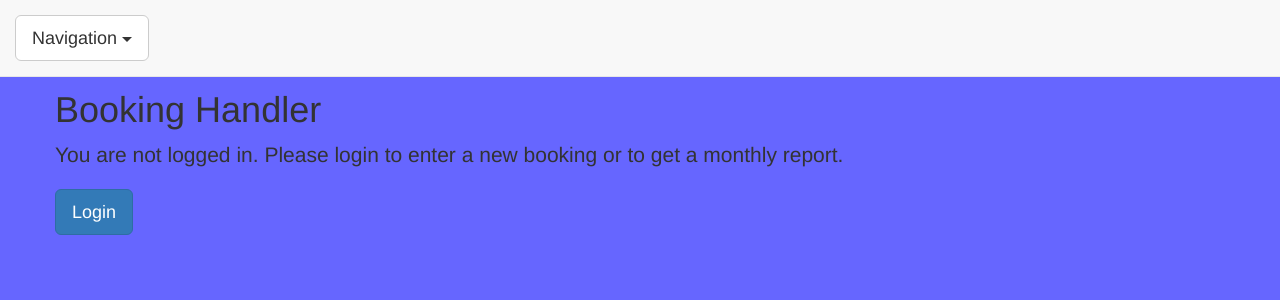
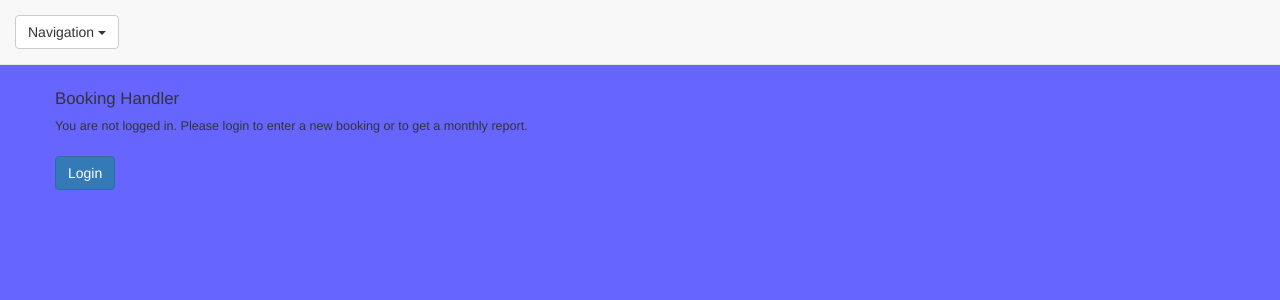
Before and after one commit to jpizagno/pedrobookings, a PHP site: page / in a window 1280 px wide. Shown: the top 300 px of the page. Run offline with PHP 8.4, Linux system fonts and the light colour scheme.

Commit message:
edited some style

```diff
--- a/css/custom.css
+++ b/css/custom.css
@@ -1,6 +1,16 @@
 body {
     background-color: #6666ff;
     padding-top: 70px;
+}
+
+h1.cover-heading {
+    font-size: 1.2em; /* 40px/16=2.5em */
+    font-weight: normal;
+}
+
+p.lead {
+    font-size: 0.9em; /* 40px/16=2.5em */
+    font-weight: normal;
 }
 
 .container-fluid {
@@ -8,8 +18,8 @@ body {
 }
 
 .navbar-fixed-top {
-      margin-left: 0;
-      margin-right: 0;
-      margin-bottom:0;
+    margin-left: 0;
+    margin-right: 0;
+    margin-bottom:0;
     padding: 0px;
 }
--- a/inc/header.php
+++ b/inc/header.php
@@ -8,8 +8,8 @@
     <title>Booking Handler</title>
 
     <!-- Bootstrap -->
-    <link href="css/bootstrap.min.css" rel="stylesheet">
-    <link rel="stylesheet" href="css/custom.css">
+    <link rel="stylesheet" type="text/css" href="css/bootstrap.min.css">
+    <link rel="stylesheet" type="text/css" href="css/custom.css">
 
       <!-- jQuery (necessary for Bootstrap's JavaScript plugins) -->
     <script src="https://ajax.googleapis.com/ajax/libs/jquery/1.12.4/jquery.min.js"></script>
@@ -23,7 +23,7 @@
     <nav class="navbar navbar-default navbar-fixed-top">
           <div class="container-fluid">
              <div class="dropdown">
-                <button class="btn btn-default btn-lg dropdown-toggle" type="button" id="dropdown" data-toggle="dropdown">Navigation
+                <button class="btn btn-default dropdown-toggle" type="button" id="dropdown" data-toggle="dropdown">Navigation
                 <span class="caret"></span></button>
                 <ul class="dropdown-menu" role="menu" aria-labelledby="menu1">
                   <li role="presentation"><a role="menuitem" tabindex="-1" href="index.php">Welcome Login</a></li>
--- a/index.php
+++ b/index.php
@@ -9,7 +9,7 @@
                 <h1 class="cover-heading">Booking Handler</h1>
                 <p class="lead">You are not logged in.  Please login to enter a new booking or to get a monthly report.</p>
                 <p class="lead">
-                  <button type="button" class="btn btn-primary btn-lg" data-toggle="modal" data-target="#loginModal">
+                  <button type="button" class="btn btn-primary" data-toggle="modal" data-target="#loginModal">
                         Login
                     </button>
                 </p>
```
